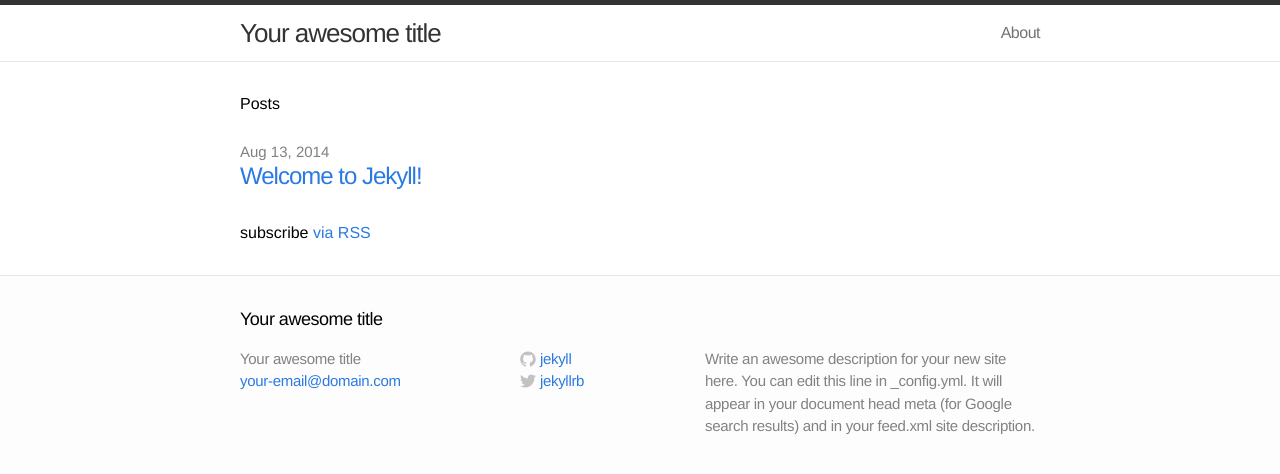
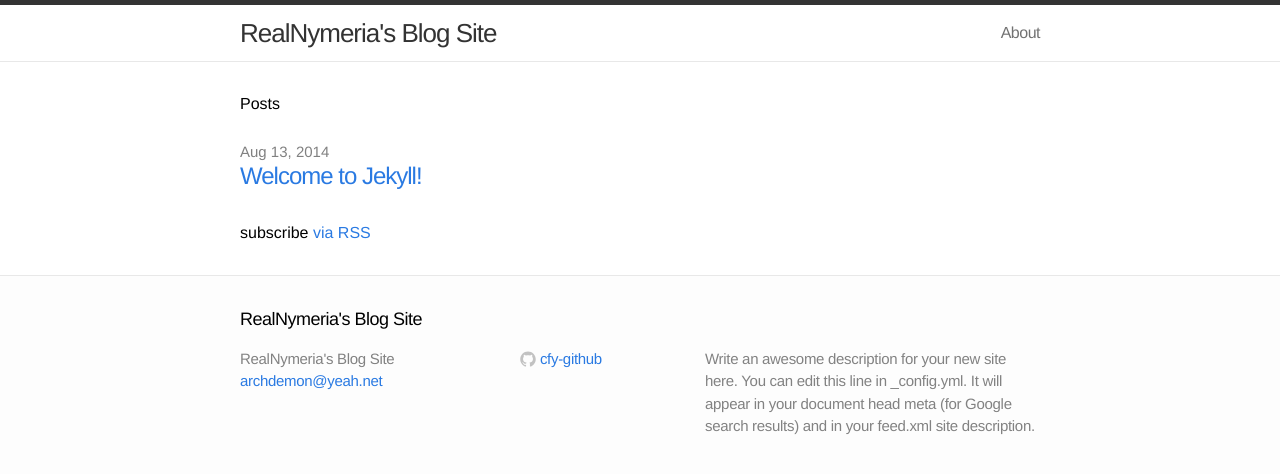
Before and after one commit to cfy-github/cfy-github.github.io, a Jekyll site: the page built from index.html, in a window 1280 px wide. Shown: the top 474 px of the page. Built offline with Jekyll 4.4.1, drawn with Linux system fonts in a browser that asks for light colours.

Commit message:
info setting

```diff
--- a/_config.yml
+++ b/_config.yml
@@ -1,11 +1,11 @@
 # Site settings
-title: Your awesome title
-email: your-email@domain.com
+title: RealNymeria's Blog Site
+email: archdemon@yeah.net
 description: "Write an awesome description for your new site here. You can edit this line in _config.yml. It will appear in your document head meta (for Google search results) and in your feed.xml site description."
 baseurl: ""
 url: "http://yourdomain.com"
-twitter_username: jekyllrb
-github_username:  jekyll
+twitter_username:  NULL
+github_username:  cfy-github
 
 # Build settings
 markdown: kramdown
```
